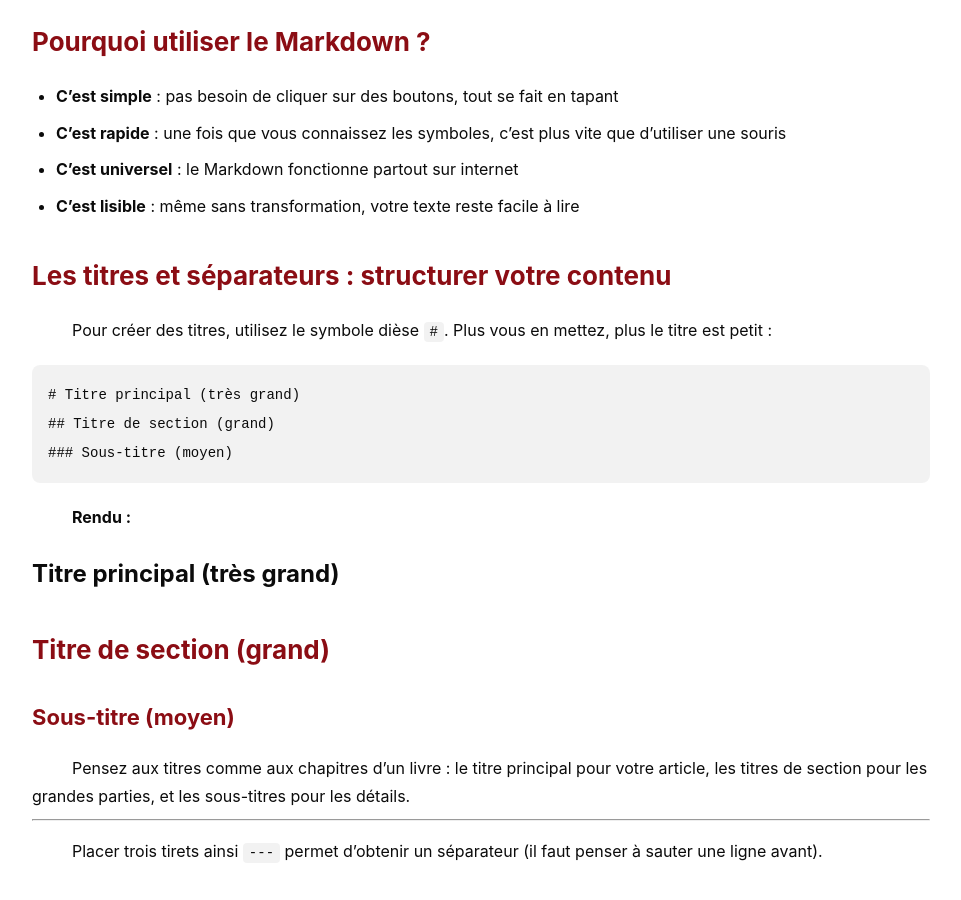
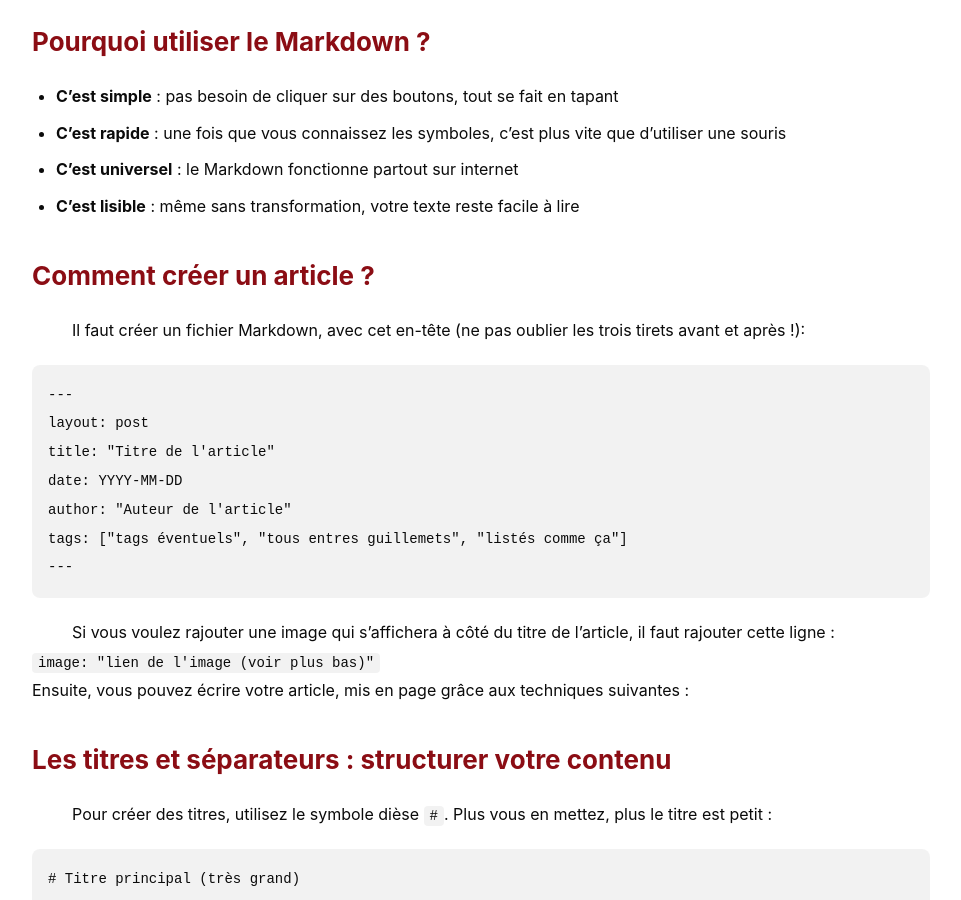
Before and after one commit to Secondaire-Xavier/fr1, a Jekyll site: the page built from _posts/2025-10-02-markdown-guide-post.md, in a window 1280 px wide and 900 px high, scrolled down 678 px. Shown: the whole window, without its empty margins (159-1120 px from the left). Built offline with Jekyll 4.4.1, drawn with Linux system fonts in a browser that asks for light colours; some of the changed text lies outside the part shown.

Commit message:
Update 2025-10-02-markdown-guide-post.md

````diff
--- a/_posts/2025-10-02-markdown-guide-post.md
+++ b/_posts/2025-10-02-markdown-guide-post.md
@@ -4,6 +4,7 @@ title: "Guide complet du MarkDown"
 date: 2025-10-02
 author: "Claude.ai"
 tags: ["tuto","site"]
+image: "https://download.logo.wine/logo/Markdown/Markdown-Logo.wine.png"
 ---
 
 # Bienvenue dans le monde du Markdown !
@@ -18,6 +19,22 @@ Imaginez que vous écrivez un message, et qu'en ajoutant quelques symboles simpl
 - **C'est rapide** : une fois que vous connaissez les symboles, c'est plus vite que d'utiliser une souris
 - **C'est universel** : le Markdown fonctionne partout sur internet
 - **C'est lisible** : même sans transformation, votre texte reste facile à lire
+
+## Comment créer un article ?
+
+Il faut créer un fichier Markdown, avec cet en-tête (ne pas oublier les trois tirets avant et après !):
+```
+---
+layout: post
+title: "Titre de l'article"
+date: YYYY-MM-DD
+author: "Auteur de l'article"
+tags: ["tags éventuels", "tous entres guillemets", "listés comme ça"]
+---
+```
+Si vous voulez rajouter une image qui s'affichera à côté du titre de l'article, il faut rajouter cette ligne :
+`image: "lien de l'image (voir plus bas)"`
+Ensuite, vous pouvez écrire votre article, mis en page grâce aux techniques suivantes :
 
 ## Les titres et séparateurs : structurer votre contenu
 
@@ -164,6 +181,7 @@ Pour ajouter une image, c'est presque comme un lien, mais avec un point d'exclam
 ```
 
 La description entre crochets est importante : elle s'affiche si l'image ne charge pas, et aide les personnes malvoyantes à comprendre votre image.
+L'image peut soit être enregistrée dans le répertoire GitHub, soit provenir d'un site Internet.
 
 ## Les citations : mettre en avant des passages
 
@@ -252,10 +270,9 @@ Le Markdown n'a rien de compliqué ! Avec ces quelques symboles simples :
 - `[texte](lien)` pour les liens
 - `![texte](image)` pour les images
 - `---` pour un séparateur
-- N'oubliez pas de sauter plusieurs lignes, ce n'est jamais trop en Markdown !
+- Deux espaces après le texte pour un retour à la ligne, une ligne vide pour sauter une ligne
 
 Vous pouvez créer des articles magnifiques et professionnels. L'essentiel est de pratiquer : plus vous utiliserez le Markdown, plus ce sera naturel.
-
-N'ayez pas peur d'expérimenter ! Le Markdown est fait pour être simple et intuitif. Alors lancez-vous, écrivez, et amusez-vous bien !
+N'ayez pas peur d'essayer ! Le Markdown est fait pour être simple et intuitif. Alors lancez-vous, et amusez-vous bien !
 
 **Bon courage dans vos futures créations !** 🚀
````
